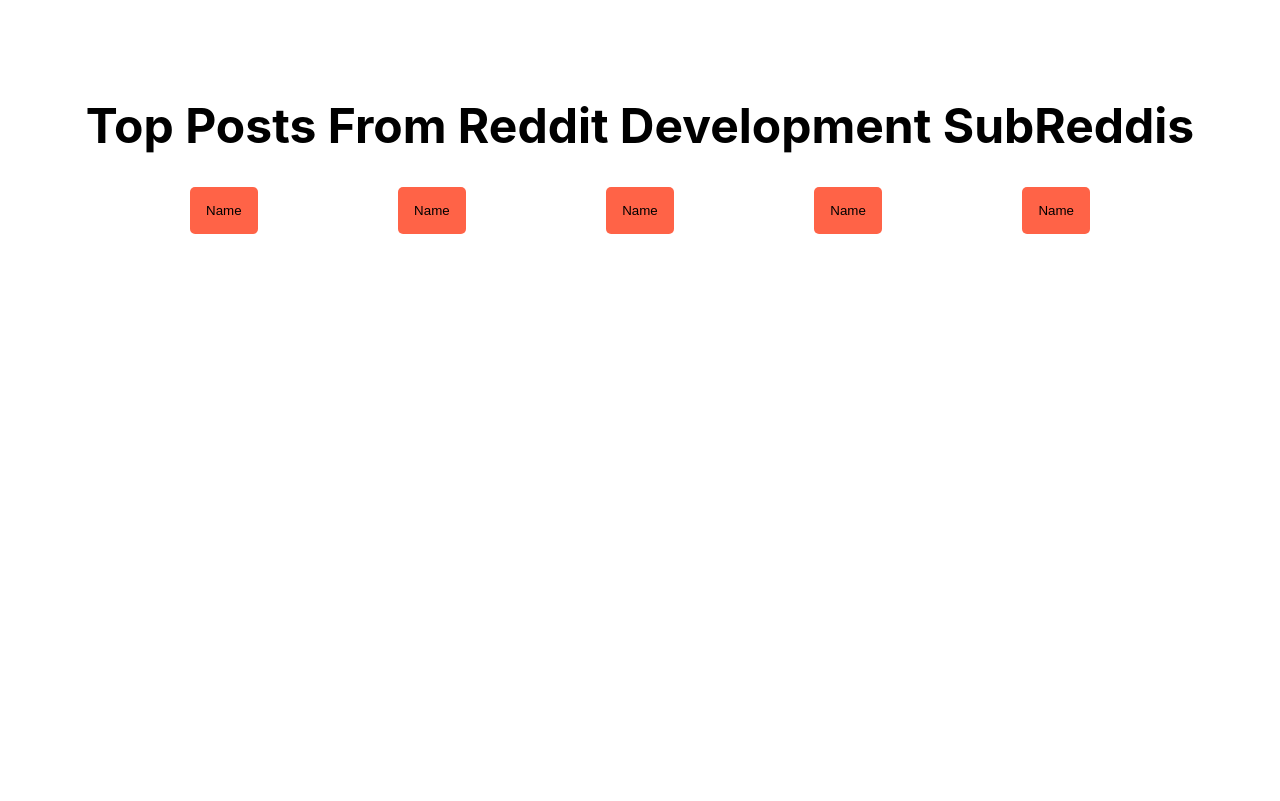
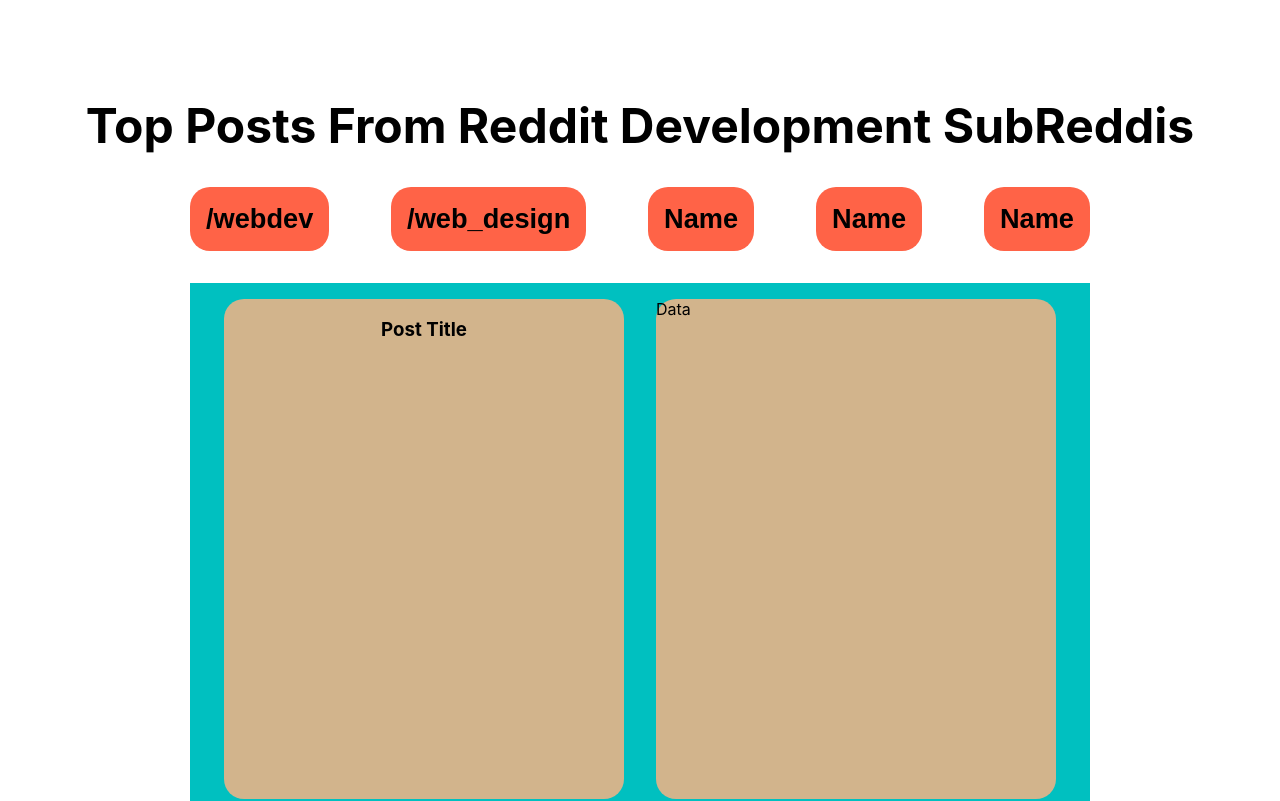
Before and after one commit to oNtAiR/reddit, a React (Create React App) app: page / in a window 1280 px wide. Shown: the top 801 px of the page. Built offline with nearby package versions, Linux system fonts and the light colour scheme.

Commit message:
More styling, added aread for data

```diff
--- a/src/App.js
+++ b/src/App.js
@@ -9,11 +9,21 @@
       <h1>Top Posts From Reddit Development SubReddis</h1>
 
       <div className={SS.subName}>
+        <button>/webdev</button>
+        <button>/web_design</button>
         <button>Name</button>
         <button>Name</button>
         <button>Name</button>
-        <button>Name</button>
-        <button>Name</button>
+      </div>
+
+      <div className={SS.data}>
+        <article>
+          <h3>Post Title</h3>
+        </article>
+        <article>Data</article>
+        <article>Data</article>
+        <article>Data</article>
+        <article>Data</article>
       </div>
     </div>
   );
--- a/src/main.module.scss
+++ b/src/main.module.scss
@@ -18,7 +18,7 @@
     flex: 1;
     flex-wrap: wrap;
     justify-content: space-between;
-
+    margin-bottom: 2rem;
 
     * > {
         flex: 1;
@@ -27,8 +27,41 @@
     button {
         background: tomato;
         border: none;
-        border-radius: 5px;
+        border-radius: 20px;
         padding: 1rem;
+        font-weight: bold;
+        font-size: 1.7rem;
+        &:hover {
+            cursor: pointer;
+        }
     }
 
 }
+
+
+.data {
+    margin-top: 2rem;
+    max-width: 900px;
+    min-height: 400px;
+    margin: 2rem auto 2rem auto;
+    background: #00c0c0;
+    display: flex;
+    flex: 1;
+    flex-wrap: wrap;
+    justify-content: center;
+
+
+    article {
+        max-width: 400px;
+        min-width: 300px;
+        height: 500px;
+        background: tan;
+        flex: 1;
+        border-radius: 20px;
+        margin: 1rem;
+
+        h3 {
+            text-align: center;
+        }
+    }
+}
```
